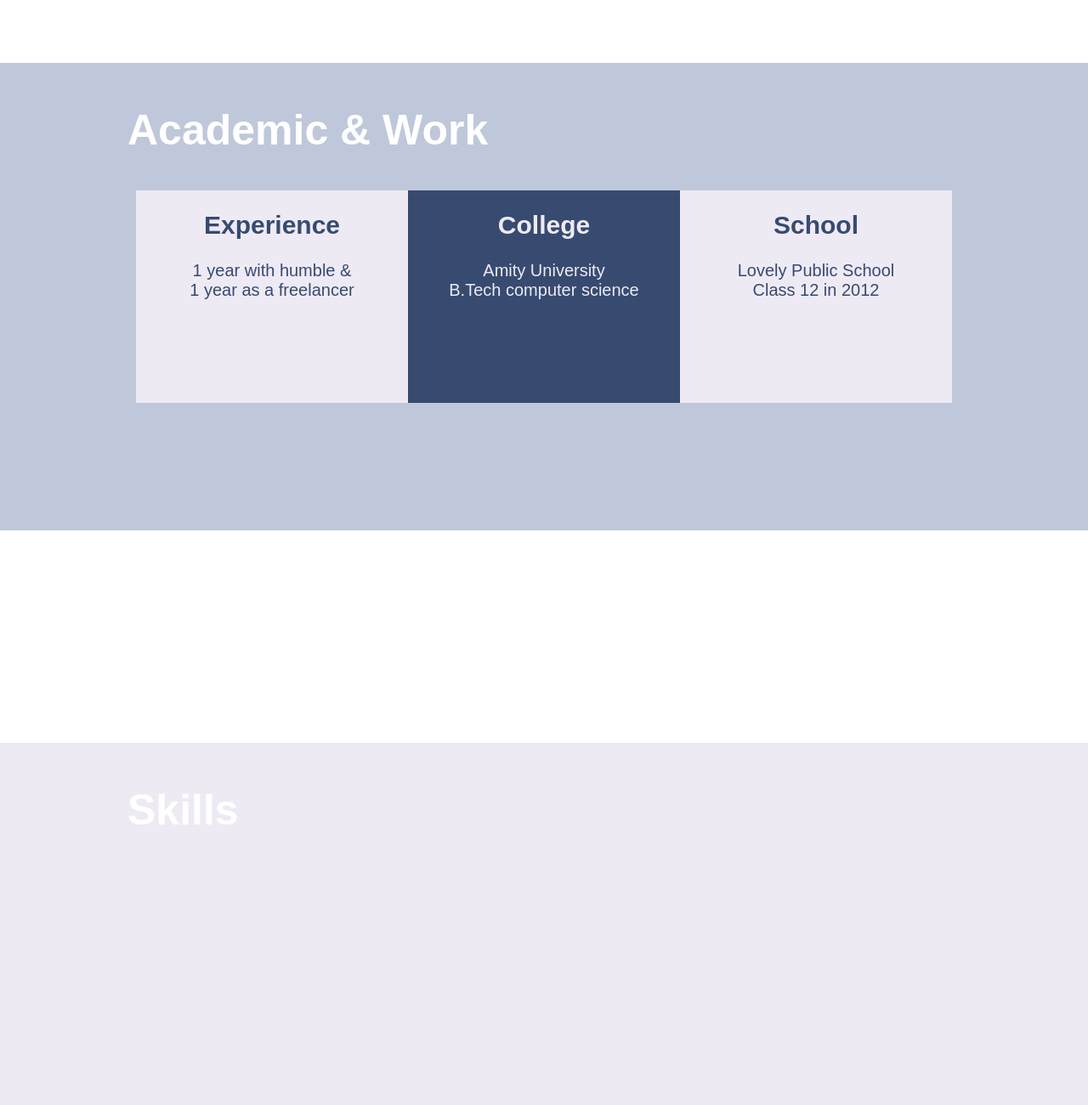
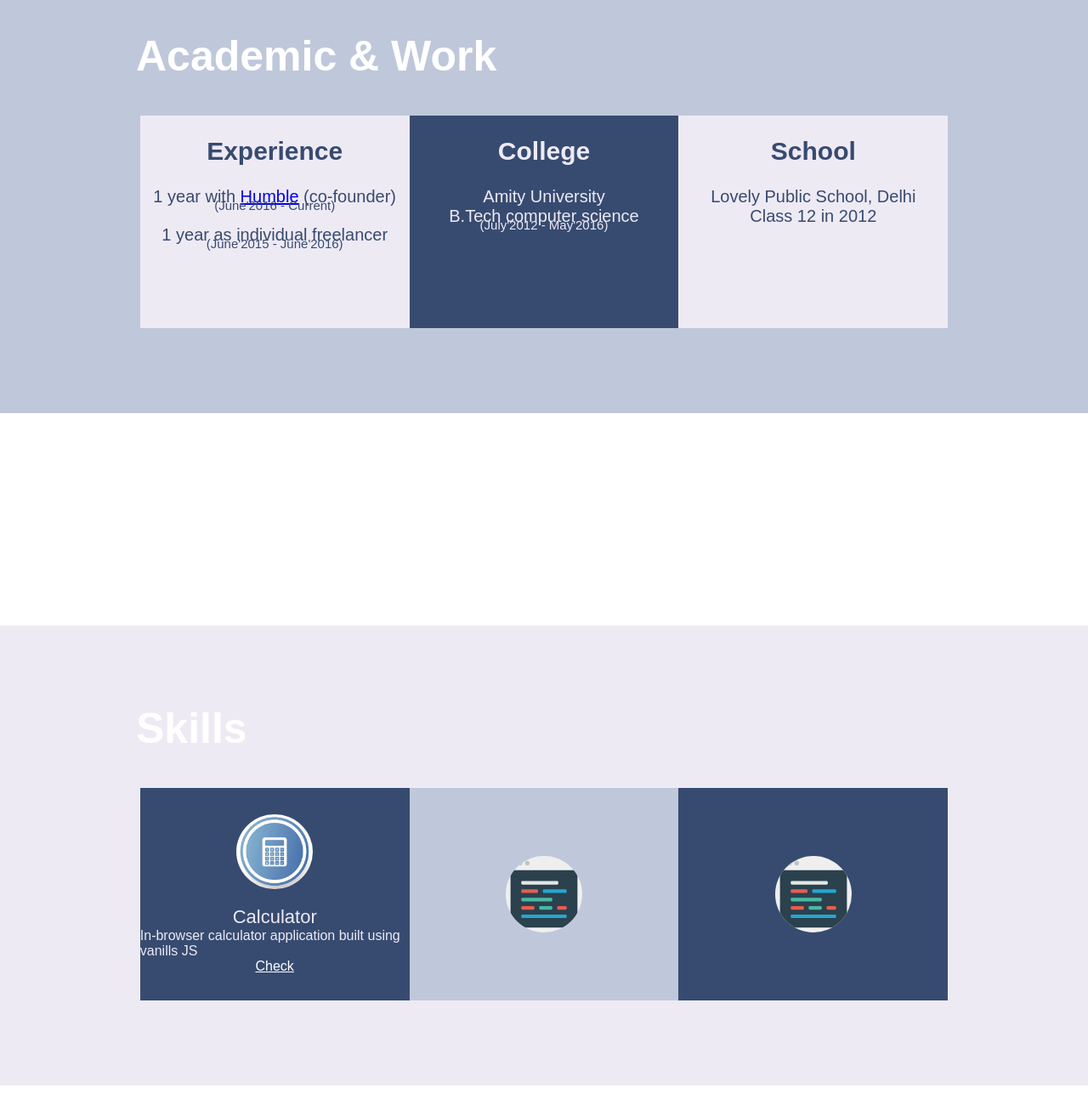
Before and after one commit to pandey2770/CV, a plain HTML site: page index.html in a window 1280 px wide. Shown: the part 1320-2620 px from the top of the page at 85% size. Drawn offline with Linux system fonts and the light colour scheme; a web font is replaced by a local one.

Commit message:
Style changes and cleanup

```diff
--- a/main.css/main.css
+++ b/css/main.css
@@ -60,14 +60,6 @@ html, body {
   flex-direction: column;
   justify-content: space-between;
 }
-.aboutme-section {
-  padding: 100px 0;
-  width: 66%;
-  display: flex;
-  justify-content: center;
-  align-items: flex-start;
-  flex-direction: column;
-}
 .aboutme-wrapper {
   background-color: #eeeaf4;
   width: 100%;
@@ -76,15 +68,30 @@ html, body {
 }
 .skills-wrapper {
   margin-top: 250px;
- background-color:  #bfc8da;
+  background-color:  #bfc8da;
   width: 100%;
-  height: 550px;
+  display: flex;
+  flex-direction: column;
+  justify-content: space-between;
+  align-items: center;
 }
 .work-wrapper {
   margin-top: 250px;
   background-color: #eeeaf4;
   width: 100%;
-  height: 550px;
+  display: flex;
+  flex-direction: column;
+  justify-content: space-between;
+  align-items: center;
+}
+.inner-section {
+  padding: 100px 0;
+  width: 75%;
+  display: flex;
+  justify-content: center;
+  align-items: flex-start;
+  flex-direction: column;
+  padding: 50px 0 100px;
 }
 .content {
   display: flex;
@@ -99,12 +106,10 @@ html, body {
 .section-heading {
   font-size: 50px;
   color: white;
-  padding-left: 150px;
-  padding-top: 50px;
 }
 p {
   font-size: 25px;
-  color: #066D99;
+  color: #374b70;
 }
 .input1 {
   border: none;
@@ -233,24 +238,58 @@ p {
 .field > span:first-of-type {
   margin-right: 20px;
 }
-.experience-college{
-  height: 250px;
-  width: 25%;
-  color: #eeeaf4;
-  font-size: 20px;
-  background-color: #374b70;
-  text-align: center;
-}
 .experience {
   text-align: center;
   height: 250px;
-  width: 25%;
-  color: #374b70;
+  width: 33%;
   font-size: 20px;
   background-color: #eeeaf4;
+  color: #374b70;
 }
-.experience-flex{
+.experience-dark {
+  color: #eeeaf4;
+  background-color: #374b70;
+}
+.skills-section {
   display: flex;
+  justify-content: center;
+  width: 100%;
+}
+.skills {
+  width: 33%;
+  height: 250px;
+  background-color: #bfc8da;
+  color: #374b70;
+  display: flex;
+  flex-direction: column;
+  justify-content: center;
+  align-items: center;
+}
+.skills > a {
+  color: white;
+}
+.skills-dark {
+  color: #eeeaf4;
+  background-color: #374b70;
+}
+.skills-icon {
+  width: 90px;
+  border-radius: 50%;
+}
+.skills-title {
+  margin-top: 20px;
+  font-size: 22px;
+}
+.duration {
+  font-size: 15px;
+  margin-top: -10px;
+}
+.top-margined {
+  margin-top: 15px;
+}
+.experience-section {
+  display: flex;
+  width: 100%;
   justify-content: center;
 }
 @media only screen and (max-width: 700px) {
--- a/index.html
+++ b/index.html
@@ -3,7 +3,7 @@
   <head>
     <meta charset="UTF-8">
     <title>Abhishek Pandey</title>
-    <link href="main.css/main.css" rel="stylesheet">
+    <link href="css/main.css" rel="stylesheet">
     <link href="https://fonts.googleapis.com/css?family=Tenali+Ramakrishna" rel="stylesheet">
     <script src="lib/jquery-3.0.0.min.js"></script>
   </head>
@@ -16,7 +16,7 @@
       <img src="img/me.jpg" class="mypic">
     </div>
     <div class="aboutme-wrapper">
-      <div class="aboutme-section">
+      <div class="inner-section">
         <h2 class="section-heading">
           About me
         </h2>
@@ -35,30 +35,54 @@
       </div>
     </div>
     <div class="skills-wrapper">
-      <div>
+      <div class="inner-section">
         <h2 class="section-heading">
           Academic & Work
         </h2>
-      </div>
-      <div class="experience-flex">
+        <div class="experience-section">
           <div class="experience">
             <h2>Experience</h2>
-          <span> 1 year with humble & <br>1 year as a freelancer</span>
+            <div>
+              <div>1 year with <a href="http://humble.net.in" />Humble</a> (co-founder)</div>
+              <div class="duration">(June'2016 - Current)</div>
             </div>
-      <div class="experience-college">
+            <div class="top-margined">
+              <div>1 year as individual freelancer</div>
+              <div class="duration">(June'2015 - June'2016)</div>
+            </div>
+          </div>
+          <div class="experience experience-dark">
             <h2>College</h2>
-          <span> Amity University  <br>B.Tech computer science</span>
+            <span> Amity University <br>B.Tech computer science</span>
+            <div class="duration">(July'2012 - May'2016)</div>
           </div>
           <div class="experience">
             <h2>School</h2>
-          <span> Lovely Public School  <br>Class 12 in 2012</span>
+            <span>Lovely Public School, Delhi<br>Class 12 in 2012</span>
+          </div>
         </div>
       </div>
     </div>
     <div class="work-wrapper">
+      <div class="inner-section">
         <h2 class="section-heading">
           Skills
         </h2>
+        <div class="skills-section">
+          <div class="skills skills-dark">
+            <img src="img/calc.png" class="skills-icon">
+            <span class="skills-title">Calculator</span>
+            <span>In-browser calculator application built using vanills JS</span>
+            <a href="">Check</a>
+          </div>
+          <div class="skills">
+            <img src="img/browser.svg" class="skills-icon">
+          </div>
+          <div class="skills skills-dark">
+            <img src="img/browser.svg" class="skills-icon">
+          </div>
+        </div>
+      </div>
     </div>
     <div class="contact-section">
       <div class="contact-details">
@@ -102,7 +126,7 @@
       </div>
     </div>
     <div class="bg-img-wrapper">
-      <img src="back.png" class="bg-img"></div>
+      <img src="img/back.png" class="bg-img"></div>
     </div>
   </body>
   <script>
```
Also changed, not shown: Mask.jpg (deleted), back.jpg (deleted), bacl.jpg (deleted), img/back.png (renamed from back.png), img/browser.svg (added), img/calc.png (added), img/face.png (deleted), img/first.jpg (deleted), img/gmail.png (deleted), img/link.png (deleted), img/twt.png (deleted), sikls.jpg (deleted), 1 other file. Lines whose indentation alone changed are shown as unchanged.
